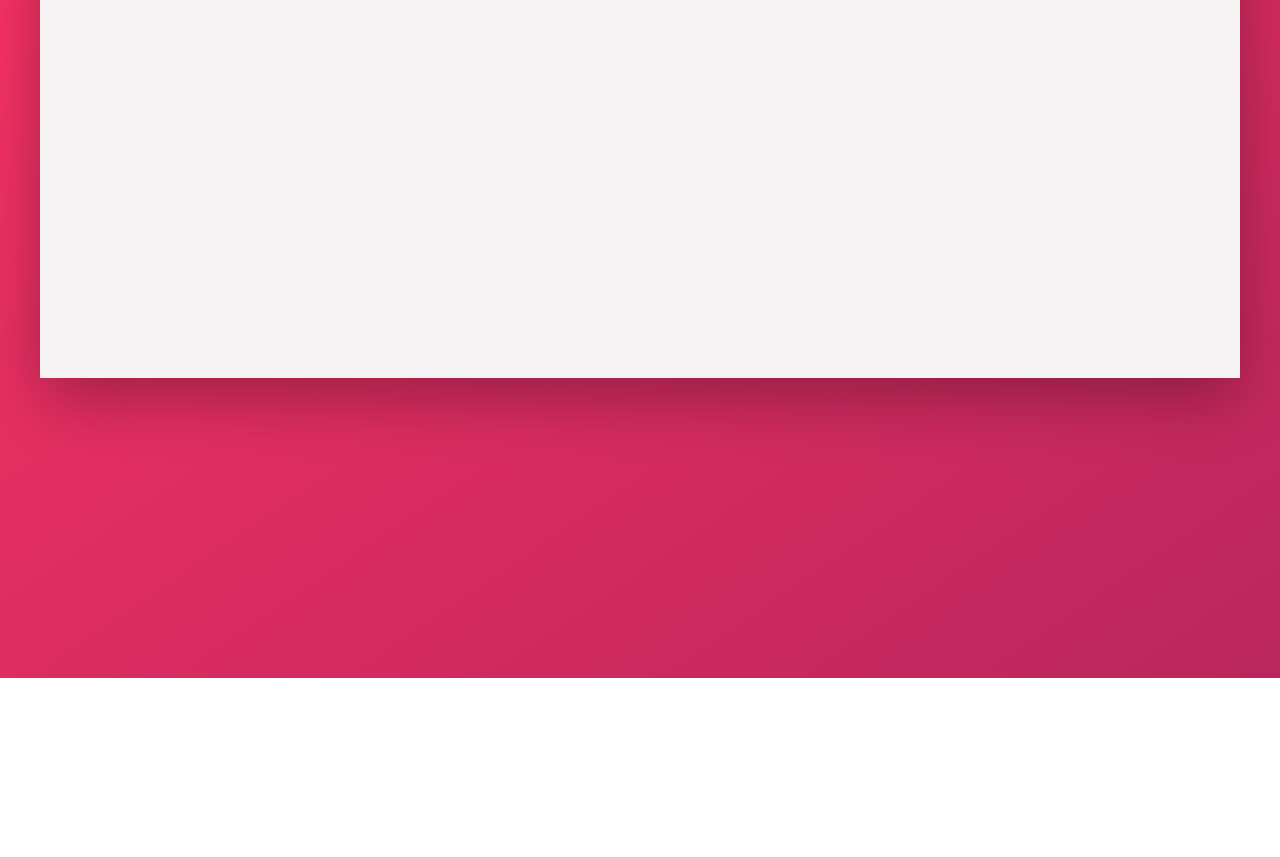
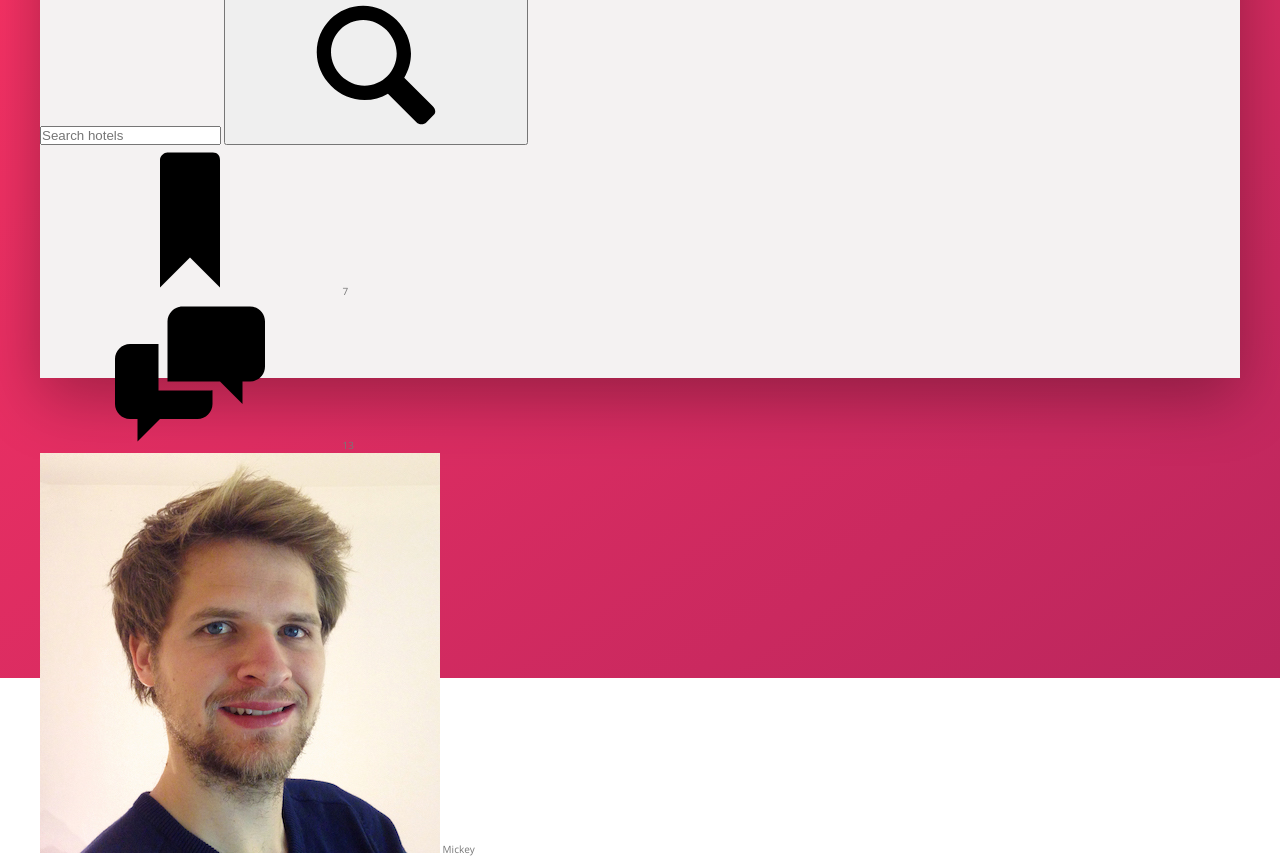
Before and after one commit to olbesp/trillo, a website: page index.html in a window 1280 px wide. Shown: the part 202-1059 px from the top of the page. Before the commit the page ends 880 px from the top, so only its background shows below. Drawn offline with nearby package versions, Linux system fonts and the light colour scheme.

Commit message:
Create the nav markup

```diff
--- a/index.html
+++ b/index.html
@@ -13,7 +13,34 @@
     <body>
        <div class="container">
          <header class="header">
-           Header part
+           <img src="img/logo.png" alt="trillo logo" class="logo">
+
+           <form action="#" class="search">
+             <input type="text" class="searc__input" placeholder="Search hotels">
+             <button class="search__button">
+               <svg class="search__icon">
+                 <use xlink:href="img/sprite.svg#icon-magnifying-glass"></use>
+               </svg>
+             </button>
+           </form>
+           <nav class="user-nav">
+             <div class="user-nav__icon-box">
+               <svg class="user-nav__icon">
+                 <use xlink:href="img/sprite.svg#icon-bookmark"></use>
+               </svg>
+               <span class="user-nav__notification">7</span>
+             </div>
+             <div class="user-nav__icon-box">
+               <svg class="user-nav__icon">
+                 <use xlink:href="img/sprite.svg#icon-chat"></use>
+               </svg>
+               <span class="user-nav__notification">13</span>
+             </div>
+             <div class="user-nav__user">
+               <img src="img/user.jpg" alt="User photo" class="user-nav__user-photo">
+               <span class="user-nav__user-name">Mickey</span>
+             </div>
+           </nav>
          </header>
          <div class="content">
            <nav class="sidebar">
```
